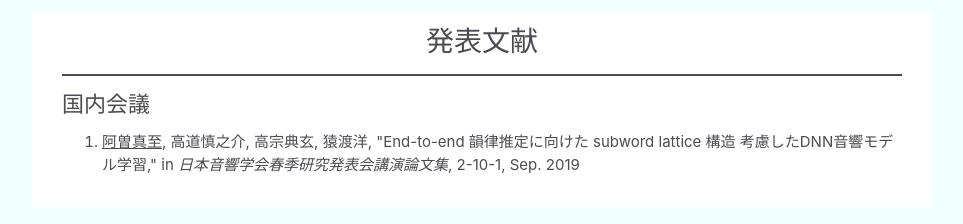
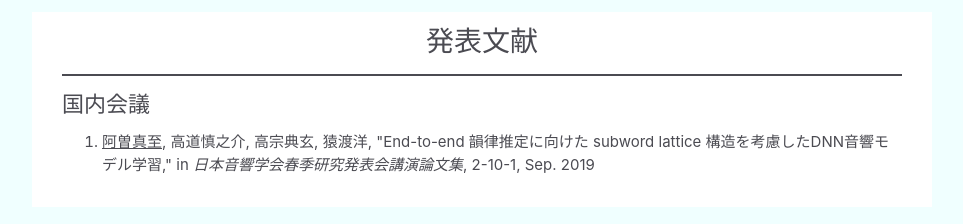
Before and after one commit to masashi-aso/masashi-aso.github.io, a plain HTML site: page index.html in a window 1280 px wide. Shown: the part 960-1184 px from the top of the page, without its empty margins (158-1121 px from the left). Drawn offline with nearby package versions, Linux system fonts and the light colour scheme.

Commit message:
誤字脱字（を）

```diff
--- a/index.html
+++ b/index.html
@@ -157,8 +157,7 @@
     <ol class="pub">
       <li>
        <span class="author">阿曽真至</span>, 高道慎之介, 高宗典玄, 猿渡洋,
-        <span class="title">"End-to-end 韻律推定に向けた subword lattice 構造
-            考慮したDNN音響モデル学習,"</span>
+        <span class="title">"End-to-end 韻律推定に向けた subword lattice 構造を考慮したDNN音響モデル学習,"</span>
         in <span style="font-style: italic">日本音響学会春季研究発表会講演論文集</span>, 2-10-1, Sep. 2019
       </li>
    </ol>
```
